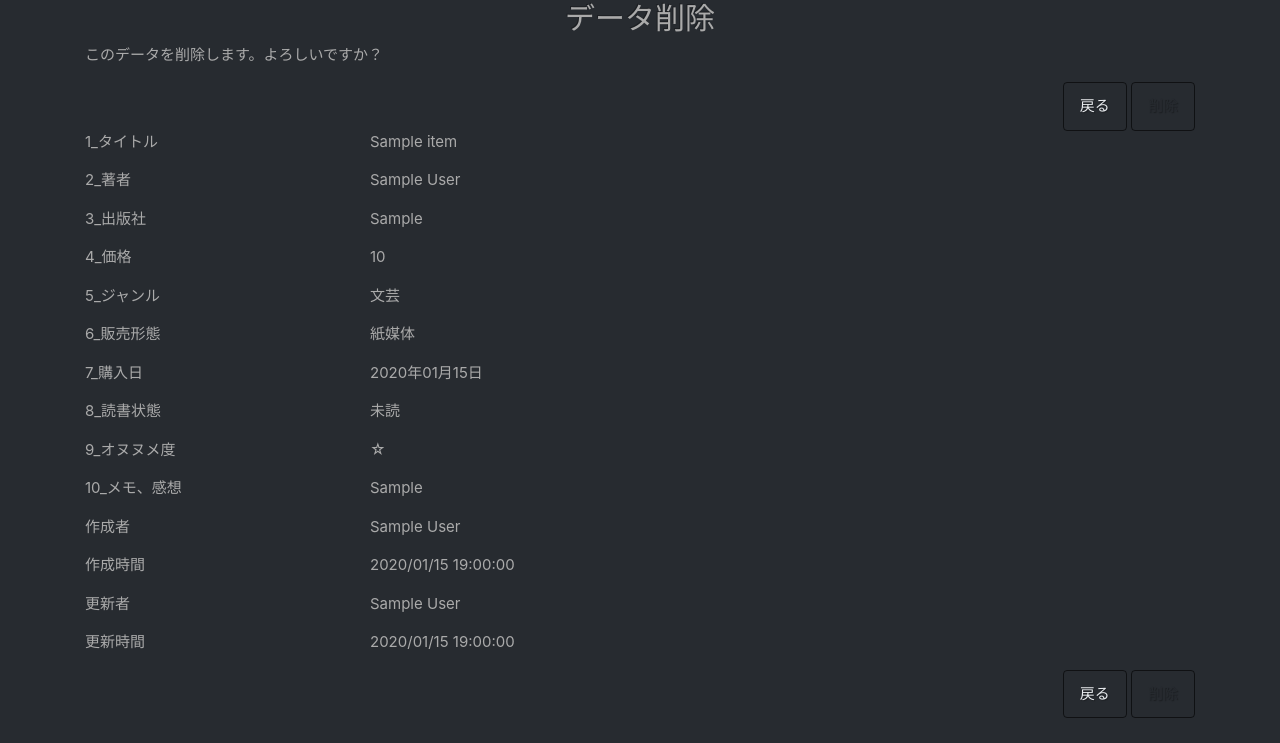
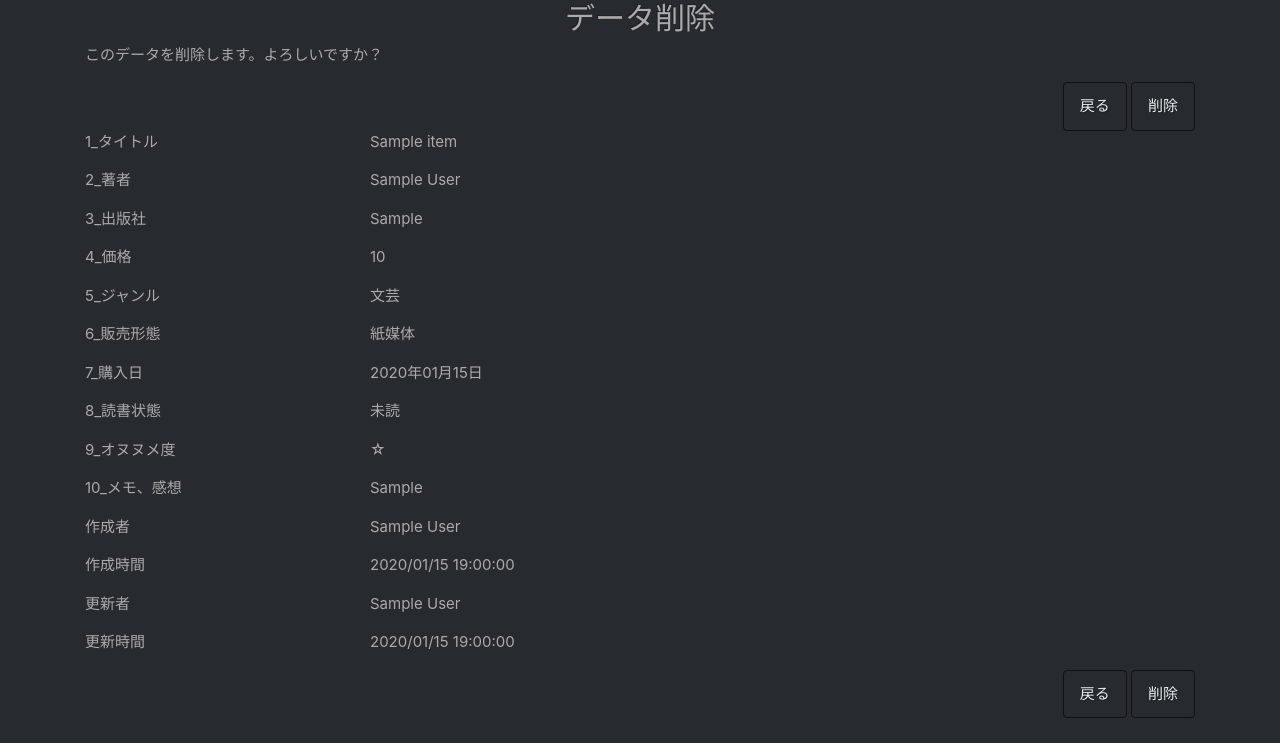
Before and after one commit to takumi-nakajima/instant-django, a Django app: page /delete/1/ in a window 1280 px wide. Shown: the part 57-800 px from the top of the page. Run offline with Django 3.2, Linux system fonts and the light colour scheme; a user stored in the database is signed in; tables that the repository leaves empty hold one stand-in row (values such as "Sample post"); some libraries are stand-ins or nearby versions.

Commit message:
文字色指定の変更漏れ

```diff
--- a/app/templates/app/item_confirm_delete.html
+++ b/app/templates/app/item_confirm_delete.html
@@ -11,7 +11,7 @@
                 <div class="col-12">
                     <div class="float-right">
                         <a class="btn btn-outline-light" href="{% url 'index' %}">戻る</a>
-                        <input type="submit" class="btn btn-outline-dark delete" value="削除"/>
+                        <input type="submit" class="btn btn-outline-light delete" value="削除"/>
                     </div>
                 </div>
             </div>
@@ -20,7 +20,7 @@
                 <div class="col-12">
                     <div class="float-right mb-3">
                         <a class="btn btn-outline-light" href="{% url 'index' %}">戻る</a>
-                        <input type="submit" class="btn btn-outline-dark delete" value="削除"/>
+                        <input type="submit" class="btn btn-outline-light delete" value="削除"/>
                     </div>
                 </div>
             </div>
```
